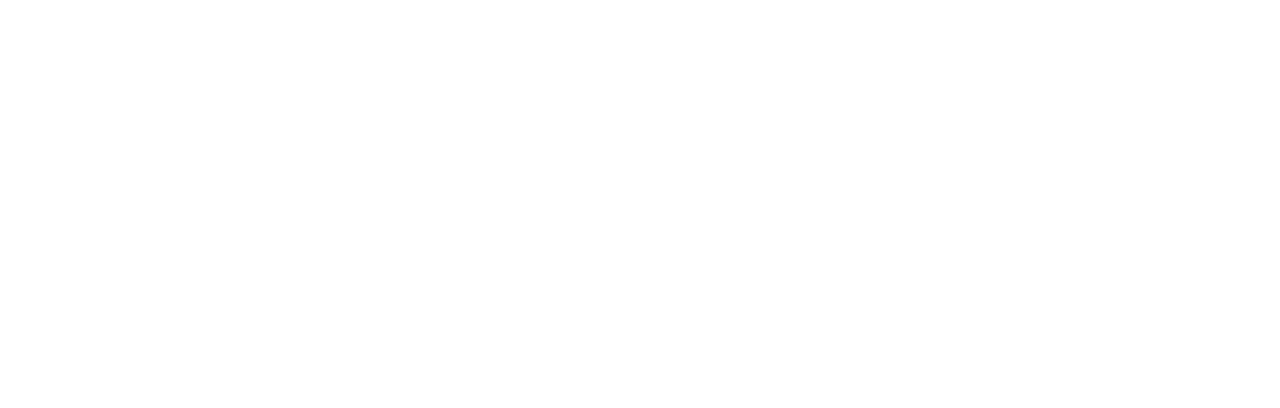
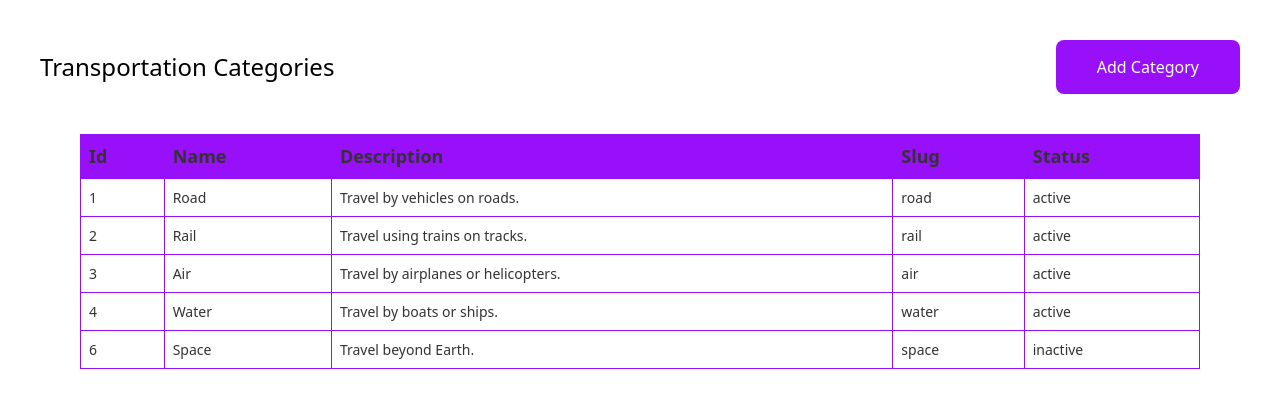
Before and after one commit to Mymetickets/Logistics-Frontend-Intern, a Vue app: page /transportation/category in a window 1280 px wide. Before the commit this address had no page. Shown: the top 408 px of the page. Built offline with nearby package versions, Linux system fonts and the light colour scheme.

Commit message:
Update transportation CRUD UI components

```diff
--- a/src/components/pages/transportation/AddCategoryModal.vue
+++ b/src/components/pages/transportation/AddCategoryModal.vue
@@ -1,8 +1,13 @@
 <template>
-  <div class="">
-    <h2>Add Transportation Category</h2>
+  <div
+    class="bg-black/70 flex justify-center items-center absolute w-full h-full"
+  >
     <div class="w-[500px]">
       <Card>
+        <div class="flex justify-between text-white">
+          <h2 class="">Add Transportation Category</h2>
+          <p @click="emit('close')" class="text-lg cursor-pointer">X</p>
+        </div>
         <form>
           <InputBox label="Name" v-model="name" />
           <InputBox class="mt-4" label="Descriptions" v-model="description" />
@@ -20,6 +25,8 @@
 const name = ref('');
 const description = ref('');
 const error = ref('');
+
+const emit = defineEmits();
 
 const generateId = () => {
   const id = Math.floor(Math.random() * 10000);
@@ -45,6 +52,8 @@
 
     name.value = '';
     description.value = '';
+
+    emit('close');
   } else {
     error.value = 'Name and descripton Required';
 
--- a/src/components/pages/transportation/AddTransportModeModal.vue
+++ b/src/components/pages/transportation/AddTransportModeModal.vue
@@ -1,8 +1,13 @@
 <template>
-  <div class="">
-    <h2>Add Transportation Mode</h2>
+  <div
+    class="bg-black/70 flex justify-center items-center absolute w-full h-full"
+  >
     <div class="w-[500px]">
       <Card>
+        <div class="flex justify-between text-white">
+          <h2>Add Transportation Mode</h2>
+          <p @click="emit('close')" class="text-lg cursor-pointer">X</p>
+        </div>
         <form>
           <InputBox label="Name" v-model="name" />
           <InputBox class="mt-4" label="Descriptions" v-model="description" />
@@ -28,11 +33,14 @@
 const selectedOption = ref('');
 const error = ref('');
 
+const emit = defineEmits();
+
 const options = [
   { label: 'Road', value: 'Road' },
   { label: 'Rail', value: 'Rail' },
   { label: 'Air', value: 'Air' },
   { label: 'Water', value: 'Water' },
+  { label: 'Space', value: 'Space' },
 ];
 
 const generateId = () => {
@@ -52,6 +60,8 @@
     name.value = '';
     description.value = '';
     selectedOption.value = '';
+
+    emit('close');
   } else {
     error.value = 'Name, description and category Required';
 
--- a/src/router/index.js
+++ b/src/router/index.js
@@ -1,11 +1,10 @@
-import { createRouter, createWebHistory } from 'vue-router'
-import { authRoute } from './auth'
+import { createRouter, createWebHistory } from 'vue-router';
+import { authRoute } from './auth';
+import { transportRoute } from './transportation';
 
 const router = createRouter({
   history: createWebHistory(import.meta.env.BASE_URL),
-  routes: [
-    ...authRoute
-  ],
-})
+  routes: [...authRoute, ...transportRoute],
+});
 
-export default router
+export default router;
--- /dev/null
+++ b/src/router/transportation.js
@@ -0,0 +1,15 @@
+import CategoryList from '../views/transportation/CategoryList.vue';
+import TransportationModeList from '../views/transportation/TransportModeList.vue';
+
+export const transportRoute = [
+  {
+    path: '/transportation/category',
+    name: 'transportation-category',
+    component: CategoryList,
+  },
+  {
+    path: '/transportation/mode',
+    name: 'transportation-mode',
+    component: TransportationModeList,
+  },
+];
--- a/src/views/transportation/CategoryList.vue
+++ b/src/views/transportation/CategoryList.vue
@@ -1,5 +1,11 @@
 <template>
-  <div>
+  <div class="">
+    <AddCategorymodal v-if="isModalOpen" @close="toggleModal" />
+    <div class="flex justify-between items-center p-10">
+      <h2 class="text-2xl">Transportation Categories</h2>
+      <customButton @click="toggleModal"> Add Category </customButton>
+    </div>
+    <div class="px-20">
       <table class="tftable">
         <thead>
           <tr>
@@ -7,38 +13,87 @@
             <th>Name</th>
             <th>Description</th>
             <th>Slug</th>
+            <th>Status</th>
           </tr>
         </thead>
         <tbody>
-        <tr>
-          <td>hello</td>
-          <td>hello</td>
-          <td>hello</td>
-          <td>hello</td>
+          <tr v-for="category in transportationCategories" :key="category.id">
+            <td>{{ category.id }}</td>
+            <td>{{ category.name }}</td>
+            <td>{{ category.description }}</td>
+            <td>{{ category.slug }}</td>
+            <td>{{ category.status }}</td>
           </tr>
         </tbody>
       </table>
     </div>
+  </div>
 </template>
 
 <script setup>
-import { onMounted, reactive } from 'vue';
+import { ref } from 'vue';
+import AddCategorymodal from '../../components/pages/transportation/AddCategoryModal.vue';
 
-const categoryList = reactive([]);
-
-const getAllCategory = async () => {
-  try {
-    const response = await fetch('url');
-    const data = await JSON.parse(response);
-    categoryList = data;
-  } catch (err) {
-    console.log(err.message);
-  }
+const isModalOpen = ref(false);
+const toggleModal = () => {
+  isModalOpen.value = !isModalOpen.value;
 };
 
-onMounted(() => {
-  getAllCategory();
-});
+const transportationCategories = [
+  {
+    id: '1',
+    name: 'Road',
+    description: 'Travel by vehicles on roads.',
+    slug: 'road',
+    status: 'active',
+  },
+  {
+    id: '2',
+    name: 'Rail',
+    description: 'Travel using trains on tracks.',
+    slug: 'rail',
+    status: 'active',
+  },
+  {
+    id: '3',
+    name: 'Air',
+    description: 'Travel by airplanes or helicopters.',
+    slug: 'air',
+    status: 'active',
+  },
+  {
+    id: '4',
+    name: 'Water',
+    description: 'Travel by boats or ships.',
+    slug: 'water',
+    status: 'active',
+  },
+  {
+    id: '6',
+    name: 'Space',
+    description: 'Travel beyond Earth.',
+    slug: 'space',
+    status: 'inactive',
+  },
+];
+
+// import { onMounted, reactive } from 'vue';
+
+// const categoryList = reactive([]);
+
+// const getAllCategory = async () => {
+//   try {
+//     const response = await fetch('url');
+//     const data = await JSON.parse(response);
+//     categoryList = data;
+//   } catch (err) {
+//     console.log(err.message);
+//   }
+// };
+
+// onMounted(() => {
+//   getAllCategory();
+// });
 </script>
 
 <style scoped>
--- a/src/views/transportation/TransportModeList.vue
+++ b/src/views/transportation/TransportModeList.vue
@@ -1,5 +1,12 @@
 <template>
-  <div>
+  <div class="">
+    <AddTransportModeModal v-if="isModalOpen" @close="toggleModal" />
+
+    <div class="flex justify-between items-center p-10">
+      <h2 class="text-2xl">Transportation Mode</h2>
+      <customButton @click="toggleModal"> Add Mode </customButton>
+    </div>
+    <div class="px-20">
       <table class="tftable">
         <thead>
           <tr>
@@ -7,38 +14,115 @@
             <th>Name</th>
             <th>Description</th>
             <th>Category</th>
+            <th>Status</th>
           </tr>
         </thead>
         <tbody>
-        <tr>
-          <td>hello</td>
-          <td>hello</td>
-          <td>hello</td>
-          <td>hello</td>
+          <tr v-for="mode in transportModes" :key="mode.id">
+            <td>{{ mode.id }}</td>
+            <td>{{ mode.name }}</td>
+            <td>{{ mode.description }}</td>
+            <td>{{ mode.category }}</td>
+            <td>{{ mode.status }}</td>
           </tr>
         </tbody>
       </table>
     </div>
+  </div>
 </template>
 
 <script setup>
-import { onMounted, reactive } from 'vue';
+import { ref } from 'vue';
+import AddTransportModeModal from '../../components/pages/transportation/AddTransportModeModal.vue';
 
-const TransportModes = reactive([]);
+const isModalOpen = ref(false);
+const toggleModal = () => {
+  isModalOpen.value = !isModalOpen.value;
+};
+const transportModes = [
+  {
+    id: 1,
+    name: 'Intercity Bus',
+    description: 'Bus service between cities and towns.',
+    category: 'Road',
+    status: 'active',
+  },
+  {
+    id: 2,
+    name: 'Taxi',
+    description: 'Private road transport service.',
+    category: 'Road',
+    status: 'active',
+  },
+  {
+    id: 3,
+    name: 'Freight Train',
+    description: 'Rail transport for goods and cargo.',
+    category: 'Rail',
+    status: 'active',
+  },
+  {
+    id: 4,
+    name: 'Passenger Train',
+    description: 'Rail service for passengers.',
+    category: 'Rail',
+    status: 'active',
+  },
+  {
+    id: 5,
+    name: 'Domestic Flight',
+    description: 'Air travel within a country.',
+    category: 'Air',
+    status: 'active',
+  },
+  {
+    id: 6,
+    name: 'International Flight',
+    description: 'Air travel between countries.',
+    category: 'Air',
+    status: 'active',
+  },
+  {
+    id: 7,
+    name: 'Ferry',
+    description: 'Boat service for passengers and vehicles.',
+    category: 'Water',
+    status: 'active',
+  },
+  {
+    id: 8,
+    name: 'Cargo Ship',
+    description: 'Large ship used for transporting goods.',
+    category: 'Water',
+    status: 'active',
+  },
 
-const getAllTransportMode = async () => {
-  try {
-    const response = await fetch('url');
-    const data = await JSON.parse(response);
-    TransportModes = data;
-  } catch (err) {
-    console.log(err.message);
-  }
-};
+  {
+    id: 10,
+    name: 'Space Shuttle',
+    description: 'Vehicle for space travel and transport.',
+    category: 'Space',
+    status: 'inactive',
+  },
+];
 
-onMounted(() => {
-  getAllTransportMode();
-});
+// import { onMounted, reactive } from 'vue';
+
+// const TransportModes = reactive([]);
+
+// const getAllTransportMode = async () => {
+//   try {
+//     const response = await fetch('url');
+//     const data = await JSON.parse(response);
+//     TransportModes = data;
+//   } catch (err) {
+//     console.log(err.message);
+//   }
+// };
+
+// onMounted(() => {
+//   getAllTransportMode();
+// });
 </script>
 
 <style scoped>
```
Lines whose indentation alone changed are shown as unchanged.
